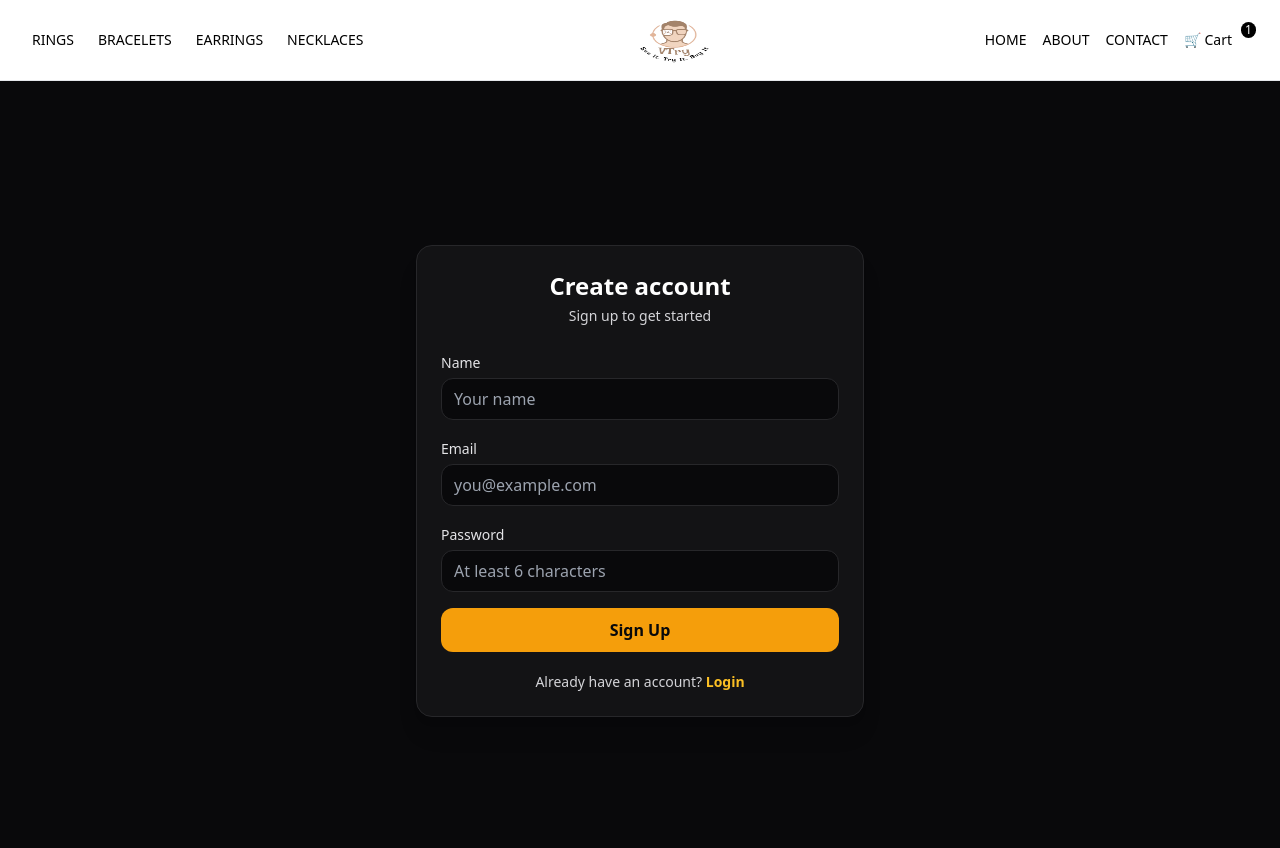
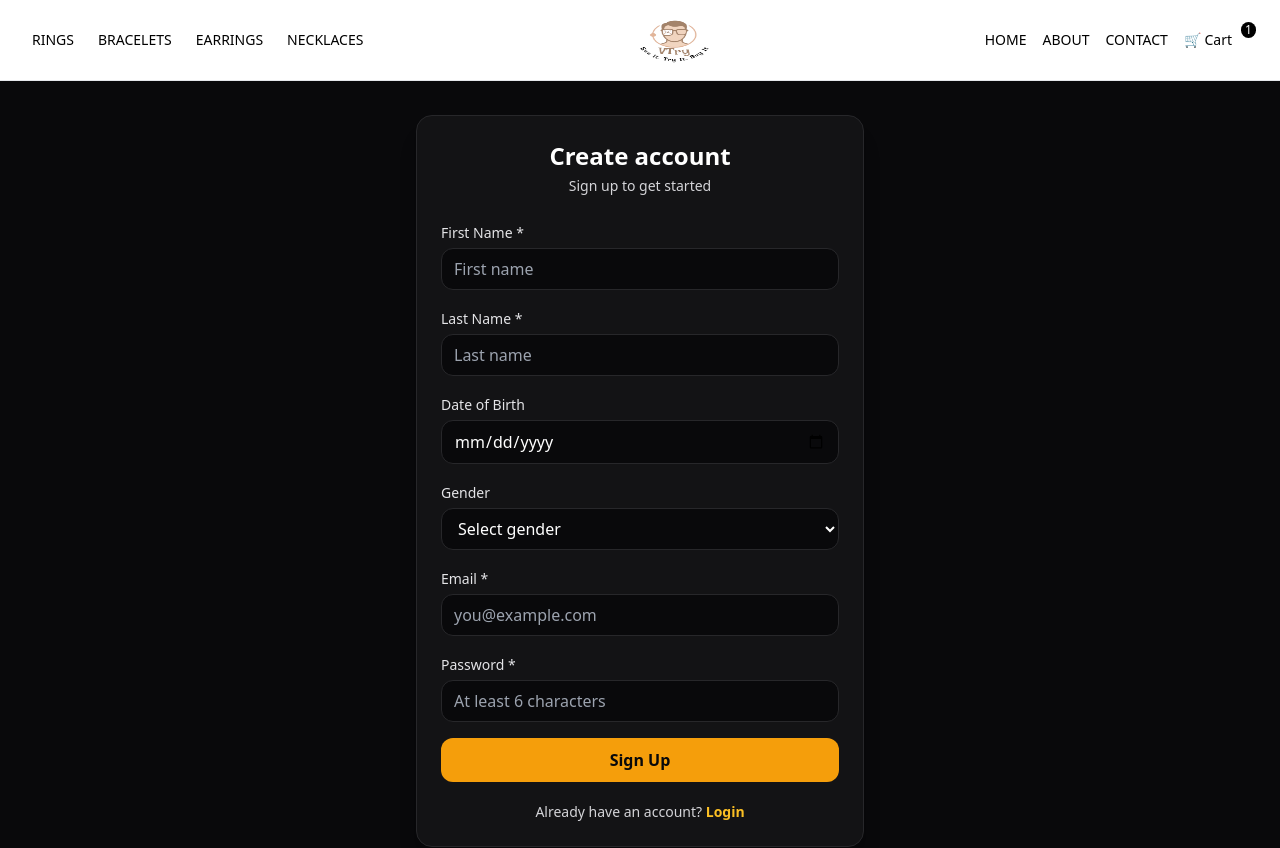
Before and after one commit to SaharFatimaDevjani/VTryFYP, a React (Vite) app in the folder Frontend/: page /signup in a window 1280 px wide. Shown: the top 848 px of the page. Built offline with nearby package versions, Linux system fonts and the light colour scheme; no server answers.

Commit message:
integration of login and signup completed

```diff
--- a/Frontend/src/pages/Auth/AdminLogin.jsx
+++ b/Frontend/src/pages/Auth/AdminLogin.jsx
@@ -24,7 +24,7 @@ export default function AdminLogin() {
     setLoading(true);
     try {
       // ✅ change endpoint if your backend uses something else
-      const res = await fetch("http://localhost:5000/api/auth/login", {
+      const res = await fetch(`${API_URL}/api/auth/login`, {
         method: "POST",
         headers: { "Content-Type": "application/json" },
         credentials: "include",
--- a/Frontend/src/pages/Auth/LoginUser.jsx
+++ b/Frontend/src/pages/Auth/LoginUser.jsx
@@ -25,7 +25,7 @@ export default function LoginUser() {
     setLoading(true);
     try {
       // ✅ change endpoint if your backend uses something else
-      const res = await fetch(`${API_URL}/auth/login`, {
+      const res = await fetch(`${API_URL}/api/auth/login`, {
         method: "POST",
         headers: { "Content-Type": "application/json" },
         credentials: "include",
--- a/Frontend/src/pages/Auth/SignupUser.jsx
+++ b/Frontend/src/pages/Auth/SignupUser.jsx
@@ -4,7 +4,10 @@ import { useNavigate, Link } from "react-router-dom";
 export default function SignupUser() {
   const navigate = useNavigate();
 
-  const [name, setName] = useState("");
+  const [firstName, setFirstName] = useState("");
+  const [lastName, setLastName] = useState("");
+  const [dob, setDob] = useState("");
+  const [gender, setGender] = useState("");
   const [email, setEmail] = useState("");
   const [password, setPassword] = useState("");
 
@@ -17,33 +20,40 @@ export default function SignupUser() {
     e.preventDefault();
     setError("");
 
-    if (!name || !email || !password) {
-      setError("All fields are required.");
+    // basic validation
+    if (!firstName || !lastName || !email || !password) {
+      setError("Please fill all required fields.");
       return;
     }
+
     if (password.length < 6) {
-      setError("Password should be at least 6 characters.");
+      setError("Password must be at least 6 characters.");
       return;
     }
 
     setLoading(true);
     try {
-
-
-        const res = await fetch("http://localhost:5000/api/auth/register", {
+      const res = await fetch(`${API_URL}/api/auth/register`, {
         method: "POST",
         headers: { "Content-Type": "application/json" },
         credentials: "include",
-        body: JSON.stringify({ name, email, password }),
+        body: JSON.stringify({
+          first_name: firstName,
+          last_name: lastName,
+          dob,       // optional
+          gender,    // optional
+          email,
+          password,
+        }),
       });
 
       const data = await res.json().catch(() => ({}));
       if (!res.ok) throw new Error(data?.message || "Signup failed.");
 
-      // ✅ optionally store token
+      // optional: store token
       if (data?.token) localStorage.setItem("token", data.token);
 
-      navigate("/"); // or navigate("/login") if you prefer
+      navigate("/login");
     } catch (err) {
       setError(err.message || "Something went wrong.");
     } finally {
@@ -66,38 +76,76 @@ export default function SignupUser() {
         )}
 
         <form onSubmit={handleSubmit} className="space-y-4">
+
+          {/* First Name */}
           <div>
-            <label className="text-sm text-zinc-200">Name</label>
+            <label className="text-sm text-zinc-200">First Name *</label>
             <input
               className="mt-1 w-full rounded-xl bg-zinc-950 border border-zinc-800 px-3 py-2 text-white outline-none focus:border-amber-500"
-              value={name}
-              onChange={(e) => setName(e.target.value)}
-              placeholder="Your name"
-              autoComplete="name"
+              value={firstName}
+              onChange={(e) => setFirstName(e.target.value)}
+              placeholder="First name"
             />
           </div>
 
+          {/* Last Name */}
           <div>
-            <label className="text-sm text-zinc-200">Email</label>
+            <label className="text-sm text-zinc-200">Last Name *</label>
             <input
               className="mt-1 w-full rounded-xl bg-zinc-950 border border-zinc-800 px-3 py-2 text-white outline-none focus:border-amber-500"
+              value={lastName}
+              onChange={(e) => setLastName(e.target.value)}
+              placeholder="Last name"
+            />
+          </div>
+
+          {/* DOB */}
+          <div>
+            <label className="text-sm text-zinc-200">Date of Birth</label>
+            <input
+              type="date"
+              className="mt-1 w-full rounded-xl bg-zinc-950 border border-zinc-800 px-3 py-2 text-white outline-none focus:border-amber-500"
+              value={dob}
+              onChange={(e) => setDob(e.target.value)}
+            />
+          </div>
+
+          {/* Gender */}
+          <div>
+            <label className="text-sm text-zinc-200">Gender</label>
+            <select
+              className="mt-1 w-full rounded-xl bg-zinc-950 border border-zinc-800 px-3 py-2 text-white outline-none focus:border-amber-500"
+              value={gender}
+              onChange={(e) => setGender(e.target.value)}
+            >
+              <option value="">Select gender</option>
+              <option value="female">Female</option>
+              <option value="male">Male</option>
+              <option value="other">Other</option>
+            </select>
+          </div>
+
+          {/* Email */}
+          <div>
+            <label className="text-sm text-zinc-200">Email *</label>
+            <input
               type="email"
+              className="mt-1 w-full rounded-xl bg-zinc-950 border border-zinc-800 px-3 py-2 text-white outline-none focus:border-amber-500"
               value={email}
               onChange={(e) => setEmail(e.target.value)}
               placeholder="you@example.com"
-              autoComplete="email"
             />
           </div>
 
+          {/* Password */}
           <div>
-            <label className="text-sm text-zinc-200">Password</label>
+            <label className="text-sm text-zinc-200">Password *</label>
             <input
+              type="password"
               className="mt-1 w-full rounded-xl bg-zinc-950 border border-zinc-800 px-3 py-2 text-white outline-none focus:border-amber-500"
-              type="password"
               value={password}
               onChange={(e) => setPassword(e.target.value)}
               placeholder="At least 6 characters"
-              autoComplete="new-password"
             />
           </div>
 
```
Also changed, not shown: 2 other files (tests, documents, lock files or other folders).
